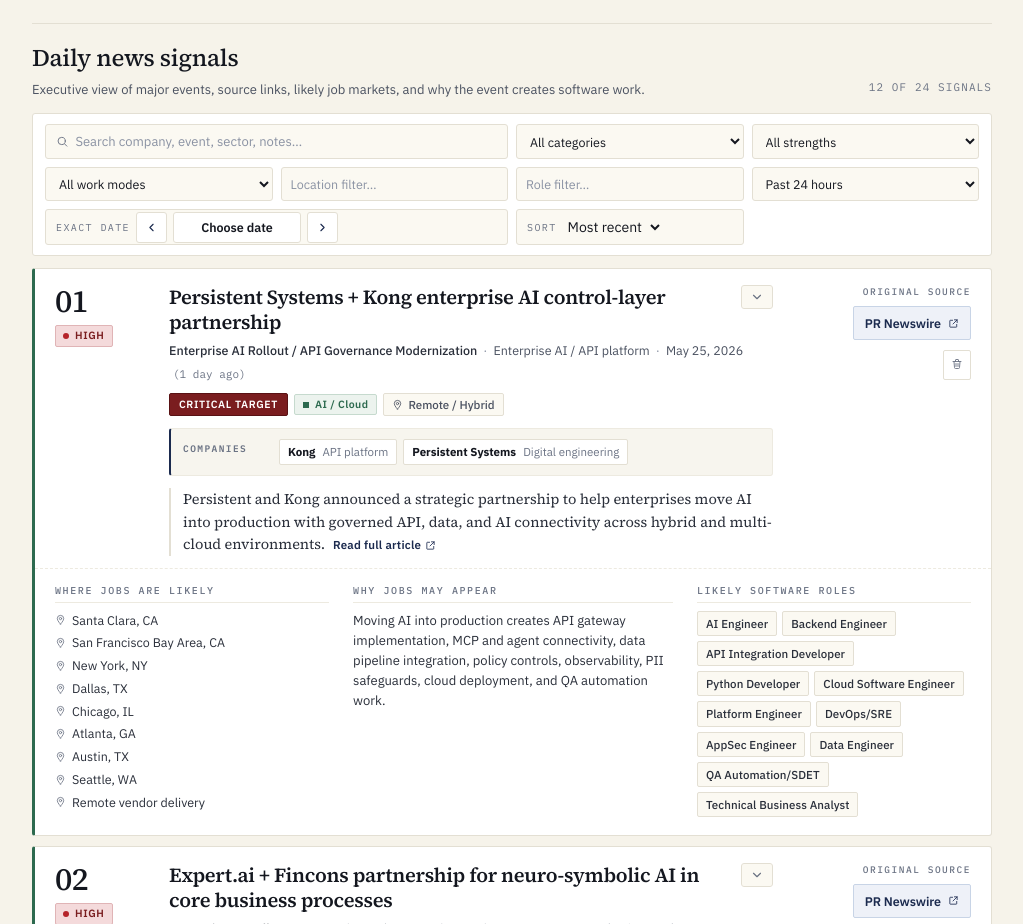
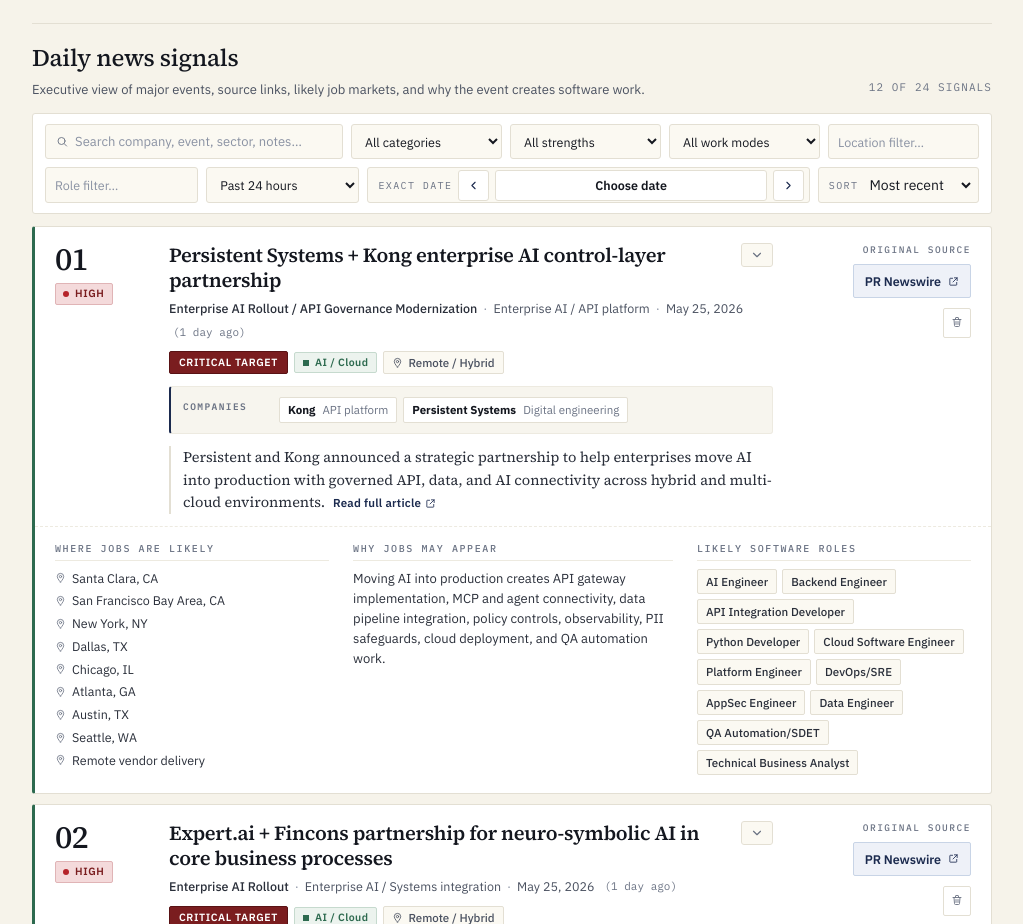
Before and after one commit to venkata-dora/contract-job-signal-dashboard, a Next.js app: page / in a window 1280 px wide. Shown: the part 1382-2306 px from the top of the page, without its empty margins (252-1275 px from the left). Built offline with nearby package versions, Linux system fonts and the light colour scheme.

Commit message:
Fix date filter layout overlap

```diff
--- a/app/globals.css
+++ b/app/globals.css
@@ -383,8 +383,9 @@
   margin-bottom: 12px;
 }
 .filter-row {
-  display: grid;
-  grid-template-columns: 1.8fr 1fr .9fr 1fr .9fr .9fr .9fr 1.25fr 130px;
+  display: flex;
+  flex-wrap: wrap;
+  align-items: stretch;
   gap: 8px;
 }
 .search-wrap {
@@ -394,6 +395,8 @@
   border-radius: 3px;
   padding: 0 10px;
   color: var(--mute);
+  flex: 2 1 280px;
+  min-width: 240px;
 }
 .search-wrap input {
   border: none; background: transparent; padding: 8px 0;
@@ -407,6 +410,8 @@
   border-radius: 3px;
   padding: 0 4px 0 10px;
   color: var(--mute);
+  flex: 1 1 150px;
+  min-width: 142px;
 }
 .sort-wrap .sort-label {
   font-family: var(--mono); font-size: 10px; letter-spacing: 0.14em;
@@ -414,6 +419,8 @@
 }
 .sort-wrap select {
   border: none; background: transparent; padding: 7px 4px 7px 0; outline: none;
+  min-width: 0;
+  flex: 1 1 auto;
 }
 .date-pick-wrap {
   display: flex;
@@ -424,7 +431,8 @@
   border-radius: 3px;
   padding: 0 5px 0 10px;
   color: var(--mute);
-  min-width: 0;
+  min-width: min(100%, 360px);
+  flex: 2 1 420px;
 }
 .date-pick-wrap .date-label {
   font-family: var(--mono);
@@ -439,7 +447,8 @@
   display: flex;
   align-items: center;
   justify-content: center;
-  min-width: 128px;
+  min-width: 140px;
+  flex: 1 1 150px;
   min-height: 31px;
   padding: 0 8px;
   color: var(--ink);
@@ -497,6 +506,7 @@
 .date-clear {
   color: #8C2A2E;
   padding: 7px 5px;
+  flex: 0 0 auto;
 }
 .date-clear:hover { text-decoration: underline; }
 .filter-row > select, .filter-row > input {
@@ -507,7 +517,9 @@
   font-size: 12.5px;
   color: var(--ink);
   outline: none;
-  width: 100%;
+  width: auto;
+  flex: 1 1 142px;
+  min-width: 132px;
 }
 .filter-row > input::placeholder, .search-wrap input::placeholder { color: var(--mute-2); }
 
```
